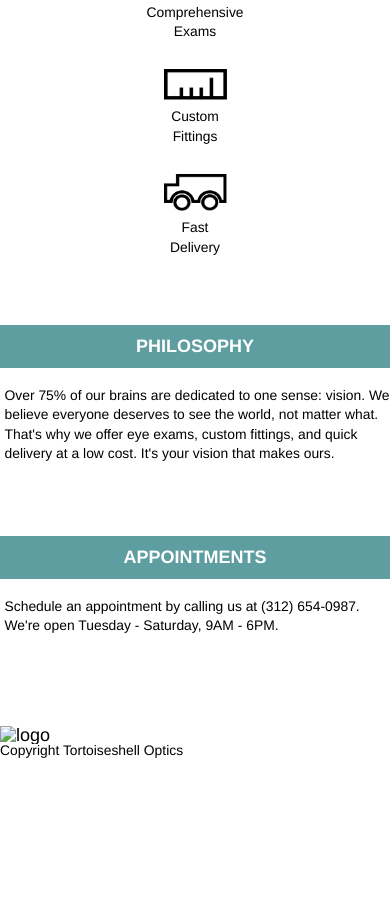
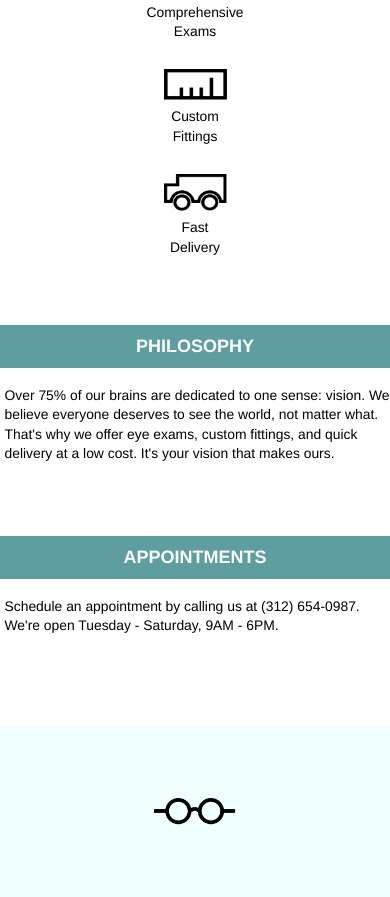
Before and after one commit to mjgrafix/Tortoiseshell, a plain HTML site: page index.html in a window 390 px wide. Shown: the part 454-1351 px from the top of the page. Before the commit the page ends 1212 px from the top, so only its background shows below. Drawn offline with Linux system fonts and the light colour scheme.

Commit message:
complete responsive footer, finish the project

```diff
--- a/index.html
+++ b/index.html
@@ -67,8 +67,10 @@
     </div>
     <!--- footer --->
     <footer>
-      <img src="./resources/images/logo-black" alt="logo">
-      <p>Copyright Tortoiseshell Optics</p>
+      <div class="copyright">
+        <img src="./resources/images/logo-black.png" alt="logo">
+        <p>Copyright Tortoiseshell Optics</p>
+      </div>
     </footer>
   </body>
 </html>
--- a/resources/css/style.css
+++ b/resources/css/style.css
@@ -17,7 +17,9 @@ h4, a {
   color: white;
   font-weight: bold;
 }
-
+.banner, .container, .main, footer {
+  width: 53.33rem;
+}
 /* ---------- top banner and navigation ----------*/
 header {
   height: 30rem;
@@ -30,7 +32,7 @@ header {
   align-items: center;
   background-color: cadetblue;
   padding: 1rem 0;
-  width: 53.33rem;
+  /*width: 53.33rem;*/
   position: relative; /* to position the banner */
   top: 1rem;
   margin: 0 auto; /* making it center wo flex */
@@ -55,7 +57,7 @@ nav.mobile {
 }
 
 .container {
-  width: 53.33rem;
+  /*width: 53.33rem;*/
   margin: auto;
 }
 
@@ -149,7 +151,7 @@ nav.mobile {
 .main {
   display: flex;
   flex-direction: column;
-  width: 53.33rem;
+  /*width: 53.33rem;*/
   margin: 0 auto;
 }
 .image-container {
@@ -245,3 +247,36 @@ line-height: 1.4;
     padding-left: 0.25rem;
   }
 }
+/*---------- footer ----------*/
+footer {
+  background-color: azure;
+  margin: 0 auto;
+}
+footer .copyright {
+  display: flex;
+  align-items: center;
+  padding-top: 4rem;
+  padding-bottom: 4rem;
+  padding-left: 4rem;
+}
+footer img {
+  height: 1.5rem;
+  margin-right: 1rem;
+}
+/*----- mobile -----*/
+@media only screen and (max-width: 640px) {
+  footer {
+    width: 100%;
+  }
+  footer p {
+    display: none;
+  }
+  footer .copyright {
+    padding-left: 0;
+    display: block;
+  }
+  footer img {
+    display: block;
+    margin: 0 auto;
+  }
+}
```
